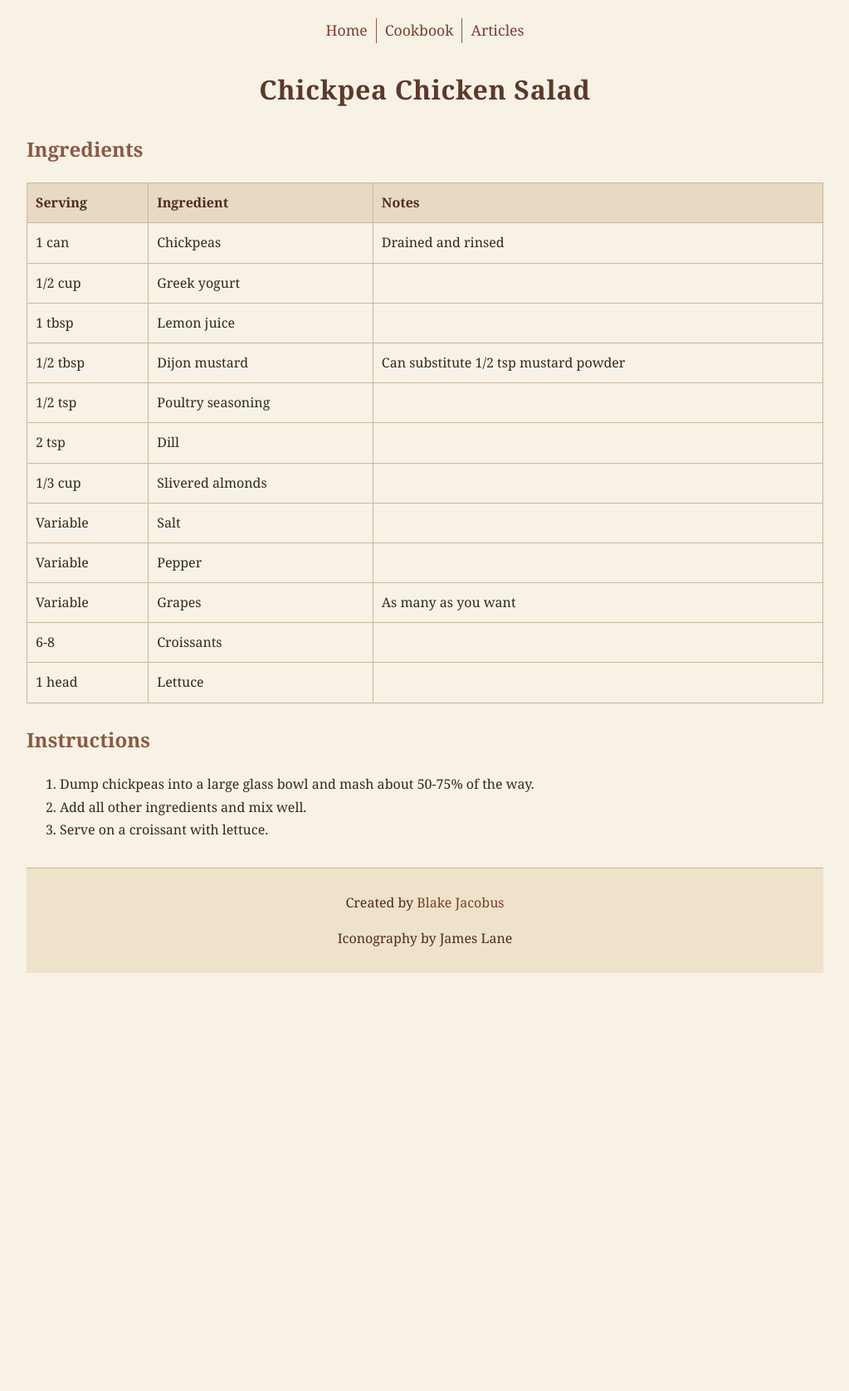
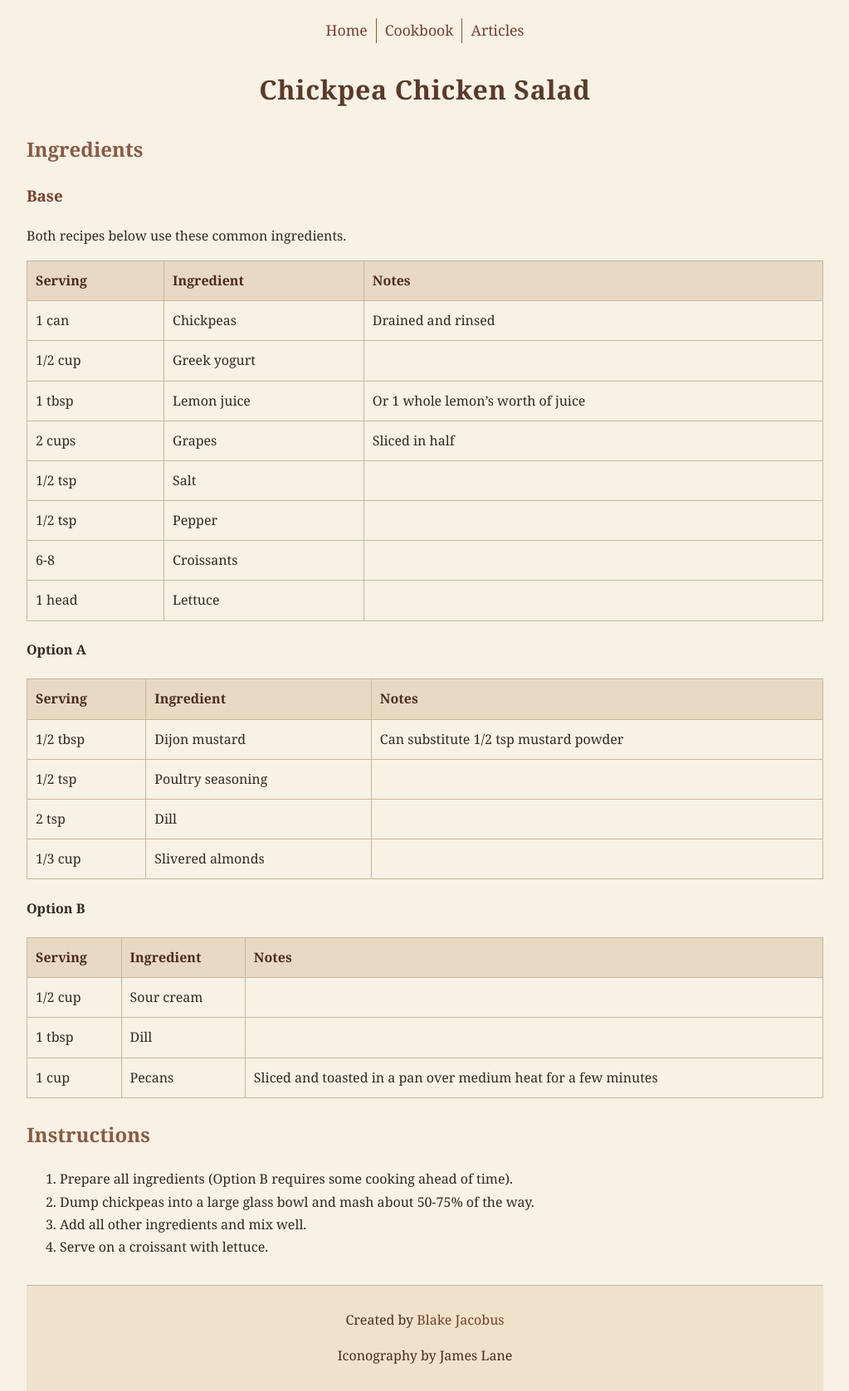
Before and after one commit to blakejacobus/creationcookbook.com, a Jekyll site: the page built from _lunch/chickpea-chicken-salad.md, in a window 1280 px wide. Shown: the whole page at 83% size, without its empty margins (128-1151 px from the left). Built offline with Jekyll 4.4.1, drawn with Linux system fonts in a browser that asks for light colours; before the commit the page ends 1173 px from its top, so only the background shows below that.

Commit message:
Adding split options for Chickpea Chicken Salad

```diff
--- a/_lunch/chickpea-chicken-salad.md
+++ b/_lunch/chickpea-chicken-salad.md
@@ -7,24 +7,41 @@ tags: [eat, recipe]
 
 ## Ingredients
 
+### Base
+
+Both recipes below use these common ingredients.
+
 | Serving | Ingredient | Notes |
 |-|-|-|
-| - | - | - |
 | 1 can | Chickpeas | Drained and rinsed |
 | 1/2 cup | Greek yogurt |  |
-| 1 tbsp | Lemon juice |  |
+| 1 tbsp | Lemon juice | Or 1 whole lemon's worth of juice |
+| 2 cups | Grapes | Sliced in half |
+| 1/2 tsp | Salt |  |
+| 1/2 tsp | Pepper |  |
+| 6-8 | Croissants |  |
+| 1 head | Lettuce |  |
+
+#### Option A
+
+| Serving | Ingredient | Notes |
+|-|-|-|
 | 1/2 tbsp | Dijon mustard | Can substitute 1/2 tsp mustard powder |
 | 1/2 tsp | Poultry seasoning |  |
 | 2 tsp | Dill |  |
 | 1/3 cup | Slivered almonds |  |
-| Variable | Salt |  |
-| Variable | Pepper |  |
-| Variable | Grapes | As many as you want |
-| 6-8 | Croissants |  |
-| 1 head | Lettuce |  |
+
+#### Option B
+
+| Serving | Ingredient | Notes |
+|-|-|-|
+| 1/2 cup | Sour cream |  |
+| 1 tbsp | Dill |  |
+| 1 cup | Pecans | Sliced and toasted in a pan over medium heat for a few minutes |
 
 ## Instructions
 
+1. Prepare all ingredients (Option B requires some cooking ahead of time).
 1. Dump chickpeas into a large glass bowl and mash about 50-75% of the way.
 1. Add all other ingredients and mix well.
 1. Serve on a croissant with lettuce.
```
